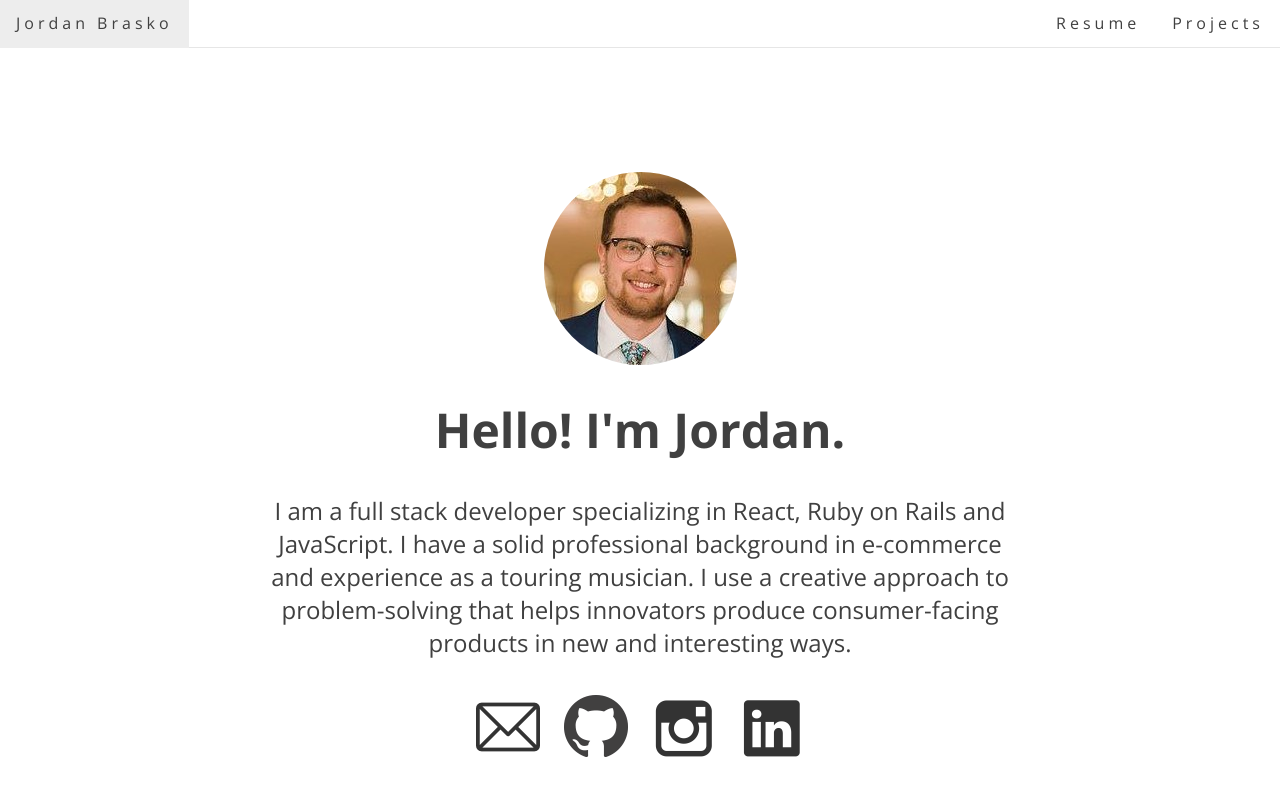
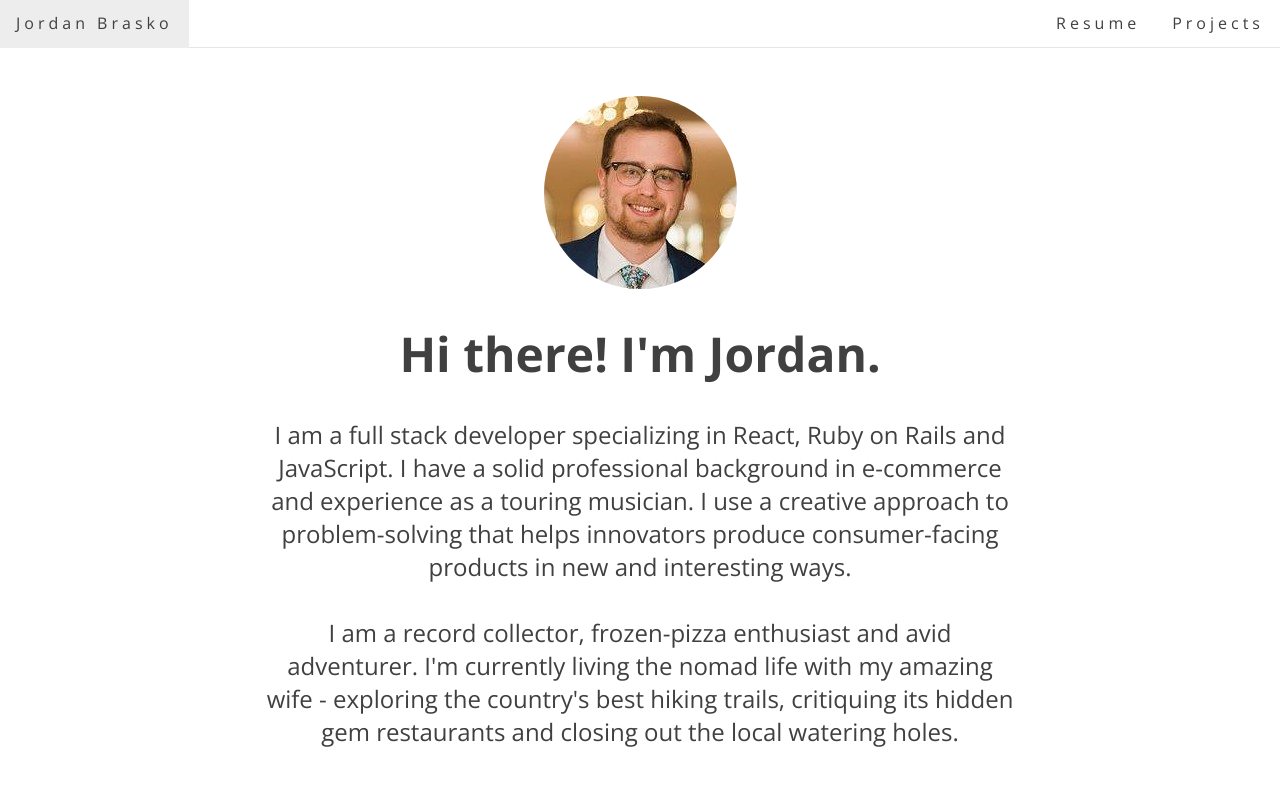
Before and after one commit to jbrasko2/jordan-brasko-portfolio, a React (Create React App) app: page /projects in a window 1280 px wide. Shown: the top 786 px of the page. Built offline with nearby package versions, Linux system fonts and the light colour scheme.

Commit message:
change linkwrapper from div to p, update home page intro

```diff
--- a/src/components/Home.js
+++ b/src/components/Home.js
@@ -9,12 +9,22 @@ const Home = () => {
             <ProfileCard>
                 <ProfileImage src={profileImage} alt='profile'/>
                 <ProfileIntro>
-                    <h1>Hello! I'm Jordan.</h1>
+                    <h1>Hi there! I'm Jordan.</h1>
                     I am a full stack developer specializing in React, Ruby on
                     Rails and JavaScript. I have a solid professional background in e-commerce
                     and experience as a touring musician. I use a creative
                     approach to problem-solving that helps innovators produce
                     consumer-facing products in new and interesting ways.
+                    <br/>
+                    <br/>
+                    I am a record collector, frozen-pizza enthusiast and avid adventurer. I'm
+                    currently living the nomad life with my amazing wife - exploring the country's best hiking trails,
+                    critiquing its hidden gem restaurants and closing out the local watering holes.
+                    <br/>
+                    <br/>
+                    I'm looking forward to joining a team that values collaboration, encourages individuality and
+                    above all, provides dental.
+
                  </ProfileIntro>
             </ProfileCard>
             <Contact />
@@ -23,9 +33,9 @@ const Home = () => {
 }
 
 const Wrapper = styled.div`
-    padding: 100px 0;
+    padding: 24px 0;
 
-    @media (max-width: 600px) {
+    @media (max-width: 740px) {
         padding: 24px;
     }
 `
--- a/src/components/ProjectCard.js
+++ b/src/components/ProjectCard.js
@@ -65,7 +65,7 @@ const Tools = styled.p`
     text-align: center;
 `
 
-const LinkWrapper = styled.div`
+const LinkWrapper = styled.p`
     display: inline-block;
     padding: 12px 24px;
 
```
